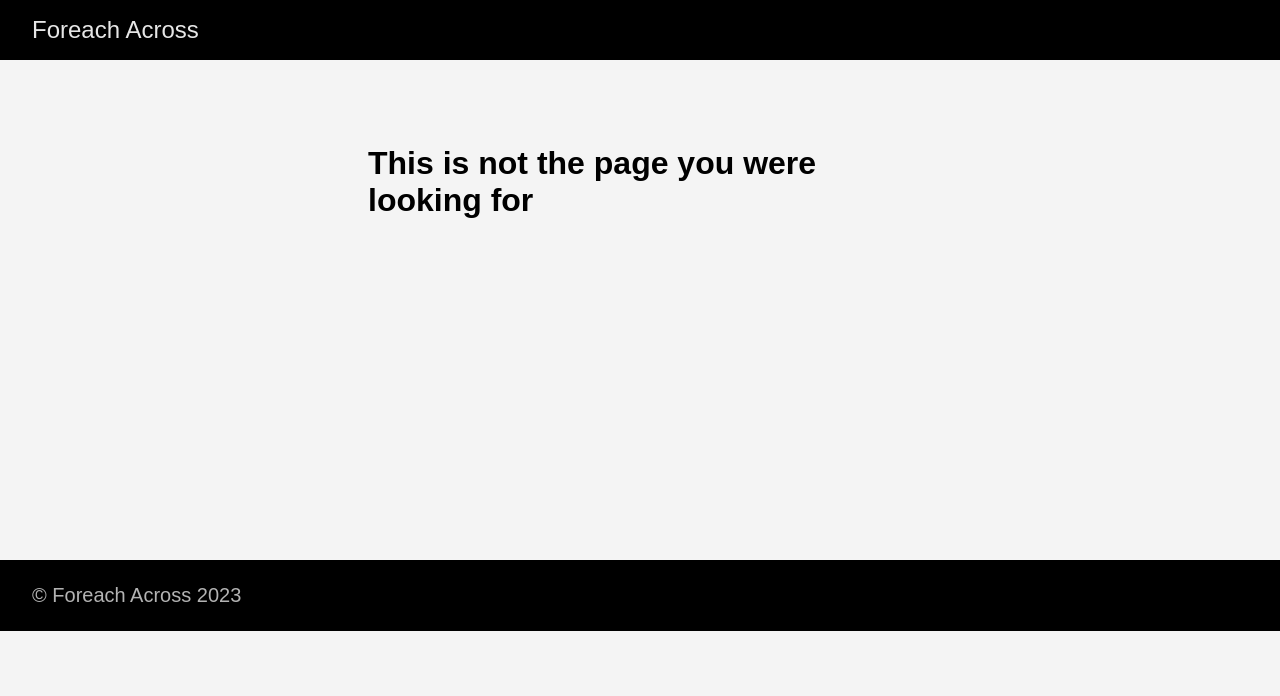
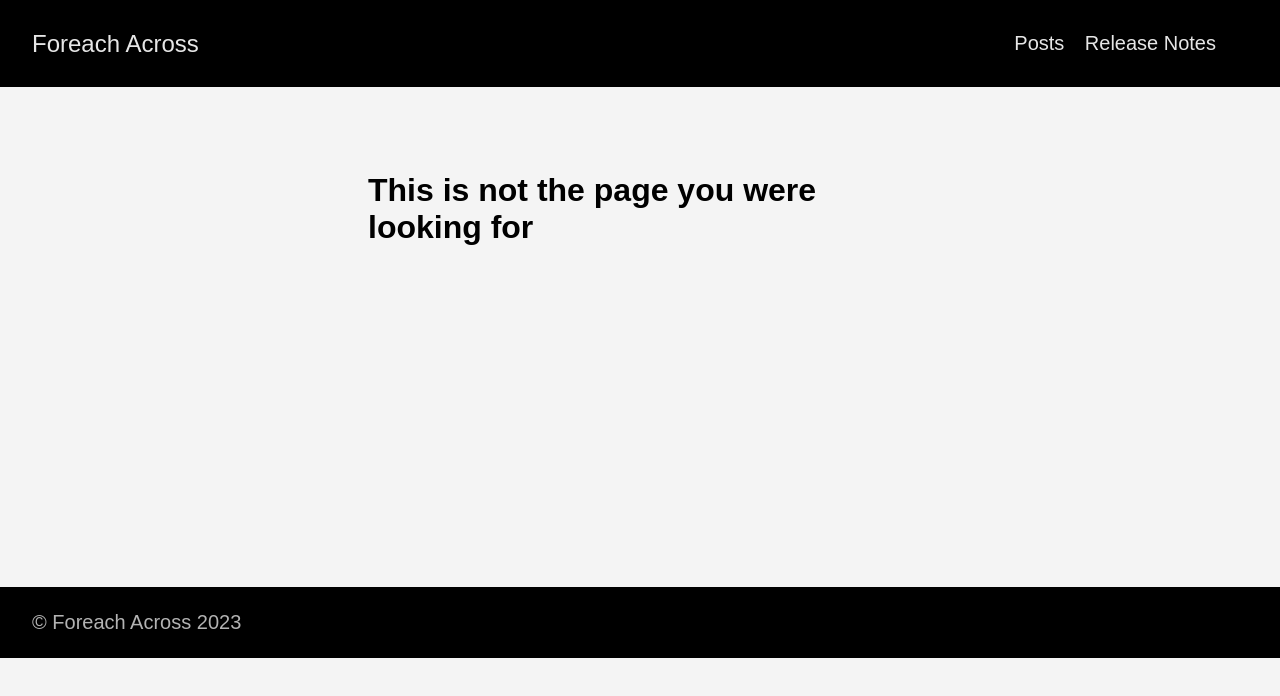
Before and after one commit to dvsp-iodigital/dvsp-iodigital.github.io, a plain HTML site: page 404.html in a window 1280 px wide. Drawn offline with Linux system fonts and the light colour scheme.

Commit message:
Added menu

```diff
--- a/404.html
+++ b/404.html
@@ -62,6 +62,22 @@
 
 
 
+        <ul class="pl0 mr3">
+
+          <li class="list f5 f4-ns fw4 dib pr3">
+            <a class="hover-white no-underline white-90" href="/posts/" title="Posts page">
+              Posts
+            </a>
+          </li>
+
+          <li class="list f5 f4-ns fw4 dib pr3">
+            <a class="hover-white no-underline white-90" href="/release-notes/" title="Release Notes page">
+              Release Notes
+            </a>
+          </li>
+
+        </ul>
+
 
 <div class="ananke-socials">
 
```
Also changed, not shown: categories/index.html (+16 -0 lines), index.html (+16 -0 lines), posts/2023-08-31-across-5.2.1-released/index.html (+16 -0 lines), posts/index.html (+16 -0 lines), release-notes/5.2.1/index.html (+16 -0 lines), release-notes/index.html (+16 -0 lines), tags/index.html (+16 -0 lines).
